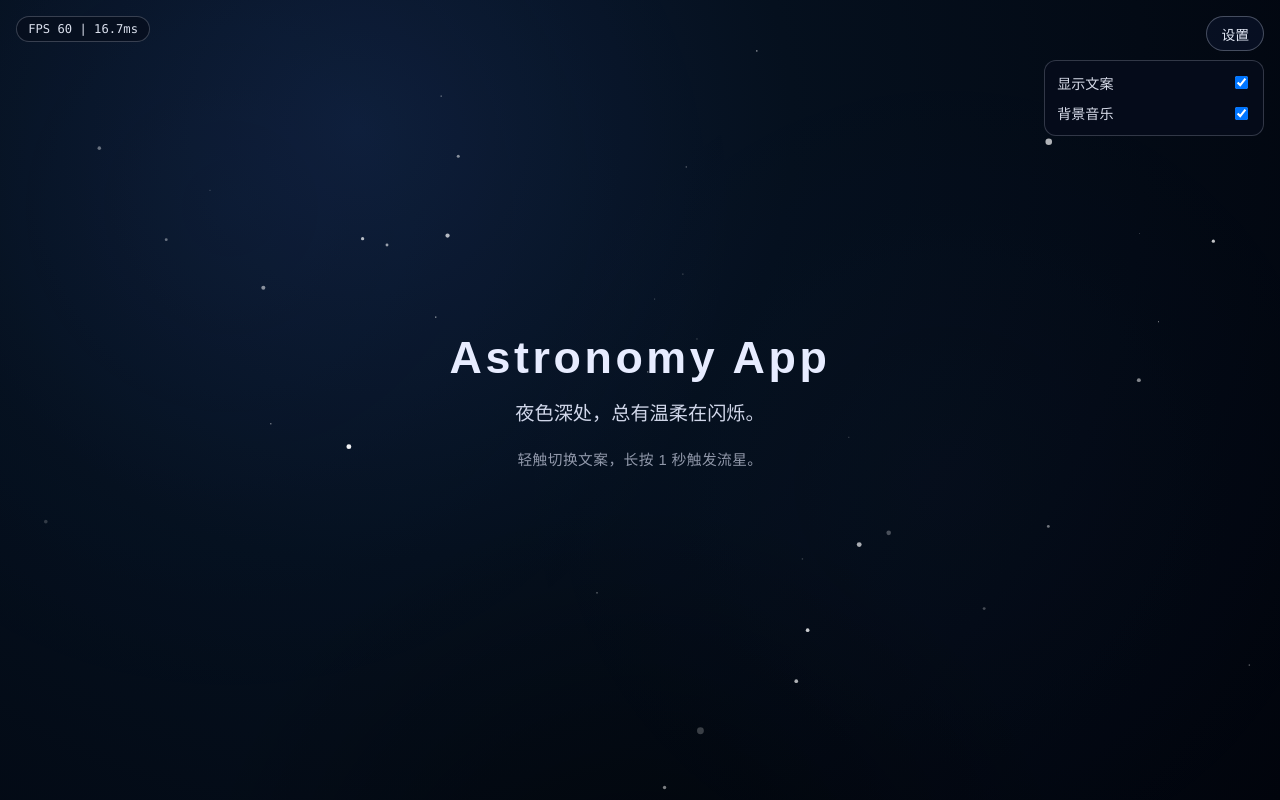
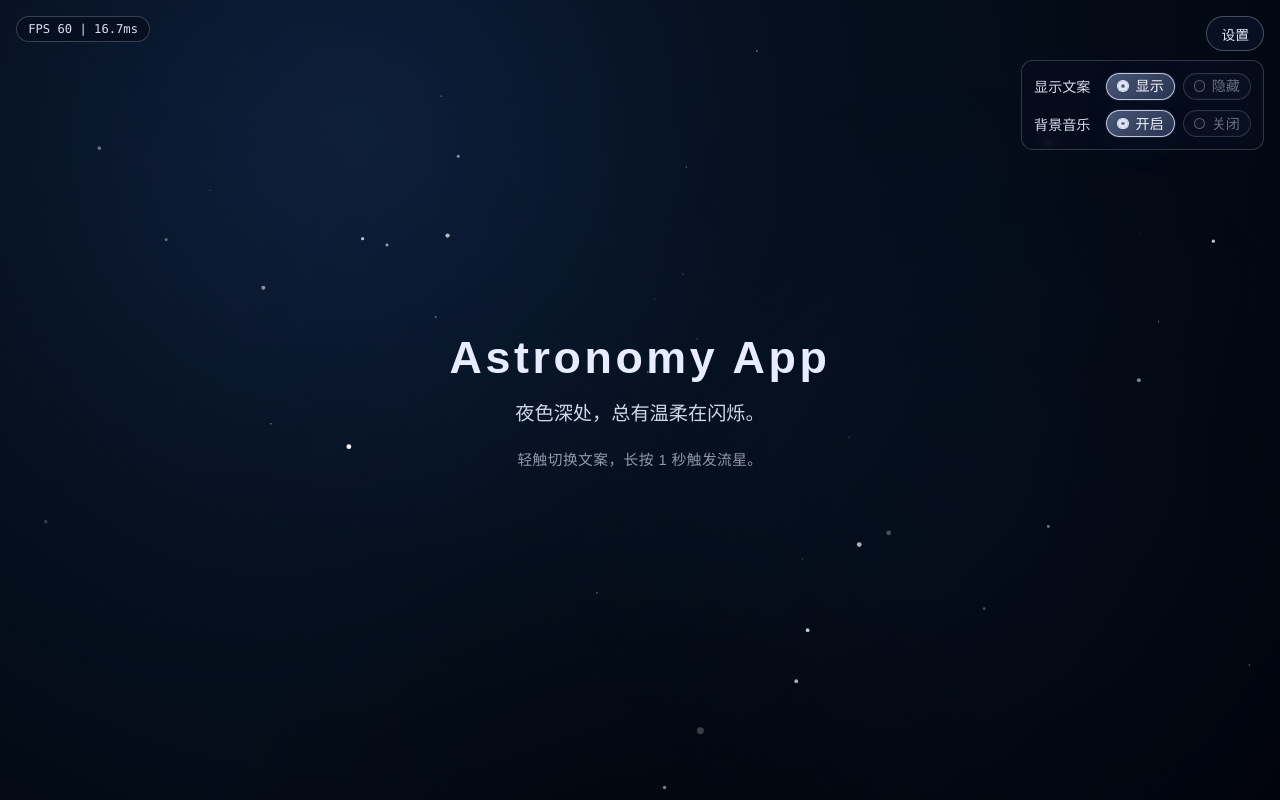
Before and after one commit to xiaoda/Astronomy-App, a React (Vite) app: page / in a window 1280 px wide. Both pictures are taken after a click on the button "设置". Built offline with nearby package versions, Linux system fonts and the light colour scheme.

Commit message:
refactor(settings):

```diff
--- a/src/features/settings/SettingsPanel.css
+++ b/src/features/settings/SettingsPanel.css
@@ -41,6 +41,93 @@
   margin-top: 0.65rem;
 }
 
+.settings-item-title {
+  flex: 0 0 auto;
+}
+
+.settings-radio-group {
+  display: flex;
+  align-items: center;
+  justify-content: flex-end;
+  gap: 0.5rem;
+  flex-wrap: wrap;
+}
+
+.settings-radio {
+  position: relative;
+  display: inline-flex;
+  align-items: center;
+  gap: 0.42rem;
+  padding: 0.34rem 0.62rem;
+  border: 1px solid rgba(173, 188, 227, 0.22);
+  border-radius: 999px;
+  color: rgba(205, 215, 241, 0.62);
+  background: rgba(255, 255, 255, 0.02);
+  box-shadow: inset 0 0 0 1px rgba(255, 255, 255, 0.015);
+  cursor: pointer;
+  transition:
+    border-color 160ms ease,
+    background-color 160ms ease,
+    color 160ms ease,
+    box-shadow 160ms ease,
+    transform 160ms ease;
+}
+
+.settings-radio:hover {
+  border-color: rgba(198, 212, 255, 0.38);
+  background: rgba(255, 255, 255, 0.06);
+}
+
+.settings-radio input {
+  position: absolute;
+  opacity: 0;
+  pointer-events: none;
+}
+
+.settings-radio-dot {
+  width: 0.72rem;
+  height: 0.72rem;
+  border: 1px solid rgba(188, 201, 236, 0.4);
+  border-radius: 50%;
+  background: rgba(255, 255, 255, 0.02);
+  box-shadow: inset 0 0 0 0 rgba(231, 239, 255, 0.95);
+  transition:
+    border-color 160ms ease,
+    box-shadow 160ms ease,
+    background-color 160ms ease;
+}
+
+.settings-radio-text {
+  line-height: 1;
+  font-weight: 500;
+}
+
+.settings-radio.is-selected {
+  border-color: rgba(227, 236, 255, 0.78);
+  color: rgba(246, 249, 255, 0.98);
+  background:
+    linear-gradient(135deg, rgba(164, 190, 255, 0.34), rgba(117, 154, 255, 0.18)),
+    rgba(255, 255, 255, 0.08);
+  box-shadow:
+    0 0 0 1px rgba(236, 242, 255, 0.08),
+    0 10px 24px rgba(17, 28, 63, 0.24);
+}
+
+.settings-radio.is-selected .settings-radio-dot {
+  border-color: rgba(231, 239, 255, 0.95);
+  box-shadow: inset 0 0 0 0.2rem rgba(231, 239, 255, 0.95);
+  background: rgba(231, 239, 255, 0.12);
+}
+
+.settings-radio:not(.is-selected) .settings-radio-text {
+  opacity: 0.78;
+}
+
+.settings-radio:has(input:focus-visible) {
+  outline: 2px solid rgba(226, 235, 255, 0.7);
+  outline-offset: 2px;
+}
+
 @media (max-width: 768px) {
   .settings-trigger {
     padding: 0.38rem 0.75rem;
@@ -54,7 +141,15 @@
   }
 
   .settings-item {
+    align-items: flex-start;
+    flex-direction: column;
+    gap: 0.48rem;
     font-size: 0.82rem;
+  }
+
+  .settings-radio-group {
+    width: 100%;
+    justify-content: flex-start;
   }
 }
 
--- a/src/features/settings/SettingsPanel.tsx
+++ b/src/features/settings/SettingsPanel.tsx
@@ -48,22 +48,56 @@ function SettingsPanel({
 
       {isOpen ? (
         <section id="app-settings-panel" className="settings-panel" aria-label="显示设置">
-          <label className="settings-item">
-            <span>显示文案</span>
+          <div className="settings-item">
+            <span className="settings-item-title">显示文案</span>
+            <div className="settings-radio-group" role="radiogroup" aria-label="显示文案">
+              <label className={`settings-radio${showQuote ? ' is-selected' : ''}`}>
                 <input
-              type="checkbox"
+                  type="radio"
+                  name="quote-visibility"
                   checked={showQuote}
-              onChange={(event) => onShowQuoteChange(event.target.checked)}
+                  onChange={() => onShowQuoteChange(true)}
                 />
+                <span className="settings-radio-dot" aria-hidden="true" />
+                <span className="settings-radio-text">显示</span>
               </label>
-          <label className="settings-item">
-            <span>背景音乐</span>
+              <label className={`settings-radio${!showQuote ? ' is-selected' : ''}`}>
                 <input
-              type="checkbox"
+                  type="radio"
+                  name="quote-visibility"
+                  checked={!showQuote}
+                  onChange={() => onShowQuoteChange(false)}
+                />
+                <span className="settings-radio-dot" aria-hidden="true" />
+                <span className="settings-radio-text">隐藏</span>
+              </label>
+            </div>
+          </div>
+          <div className="settings-item">
+            <span className="settings-item-title">背景音乐</span>
+            <div className="settings-radio-group" role="radiogroup" aria-label="背景音乐">
+              <label className={`settings-radio${isMusicEnabled ? ' is-selected' : ''}`}>
+                <input
+                  type="radio"
+                  name="background-music"
                   checked={isMusicEnabled}
-              onChange={(event) => onMusicEnabledChange(event.target.checked)}
+                  onChange={() => onMusicEnabledChange(true)}
                 />
+                <span className="settings-radio-dot" aria-hidden="true" />
+                <span className="settings-radio-text">开启</span>
               </label>
+              <label className={`settings-radio${!isMusicEnabled ? ' is-selected' : ''}`}>
+                <input
+                  type="radio"
+                  name="background-music"
+                  checked={!isMusicEnabled}
+                  onChange={() => onMusicEnabledChange(false)}
+                />
+                <span className="settings-radio-dot" aria-hidden="true" />
+                <span className="settings-radio-text">关闭</span>
+              </label>
+            </div>
+          </div>
         </section>
       ) : null}
     </aside>
```
Lines whose indentation alone changed are shown as unchanged.
